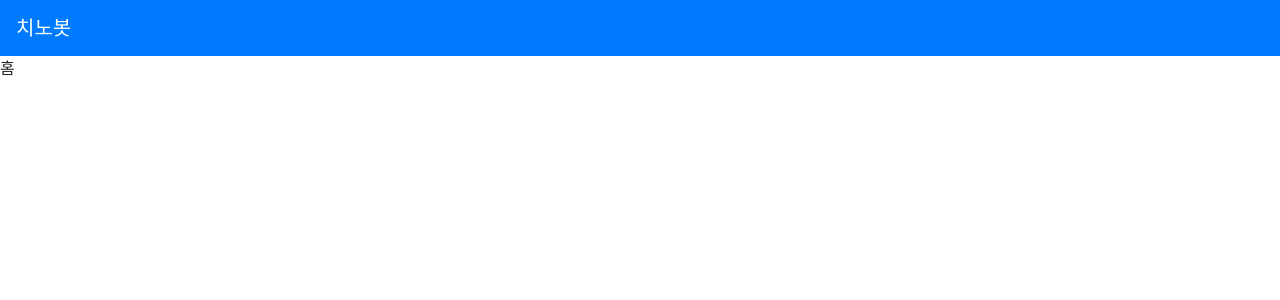
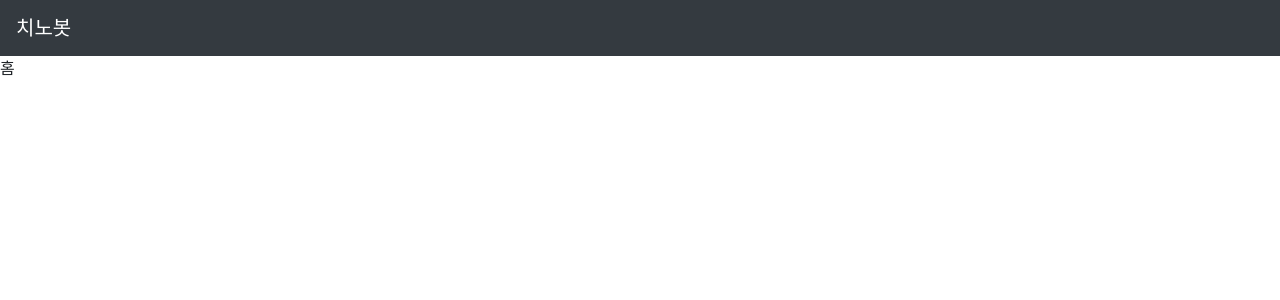
Before and after one commit to pikokr/chino-rewrite-frontend, a React (Create React App) app: page / in a window 1280 px wide. Shown: the top 300 px of the page. Built offline with nearby package versions, Linux system fonts and the light colour scheme.

Commit message:
feat: dark navbar

```diff
--- a/src/components/Layout/Header.js
+++ b/src/components/Layout/Header.js
@@ -8,7 +8,7 @@ const Header = () => {
 
     return (
         <>
-            <Navbar bg="primary" className="navbar-dark">
+            <Navbar bg="dark" variant="dark">
                 <Navbar.Brand as={Link} to="/">
                     {t('common.title')}
                 </Navbar.Brand>
```
